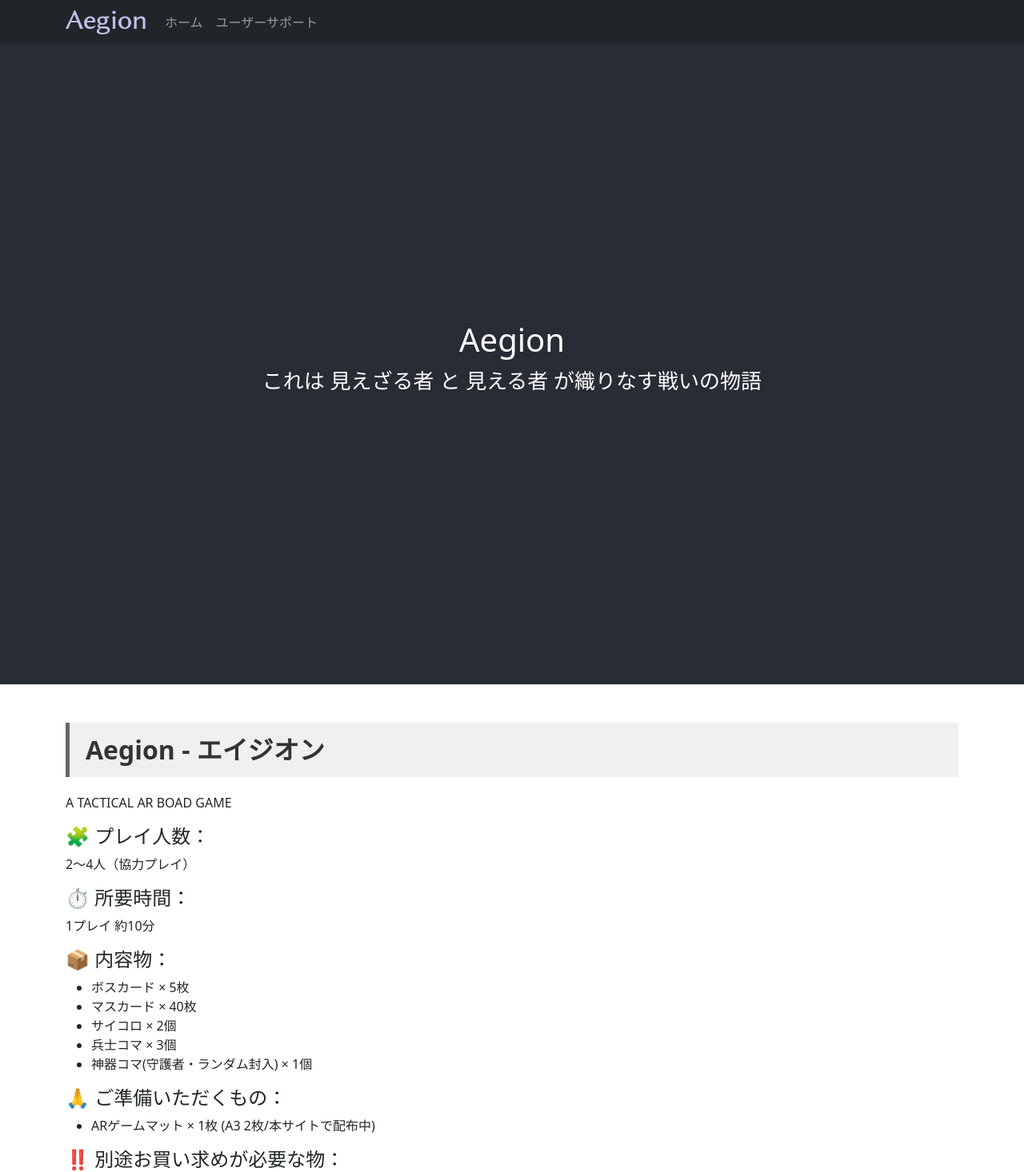
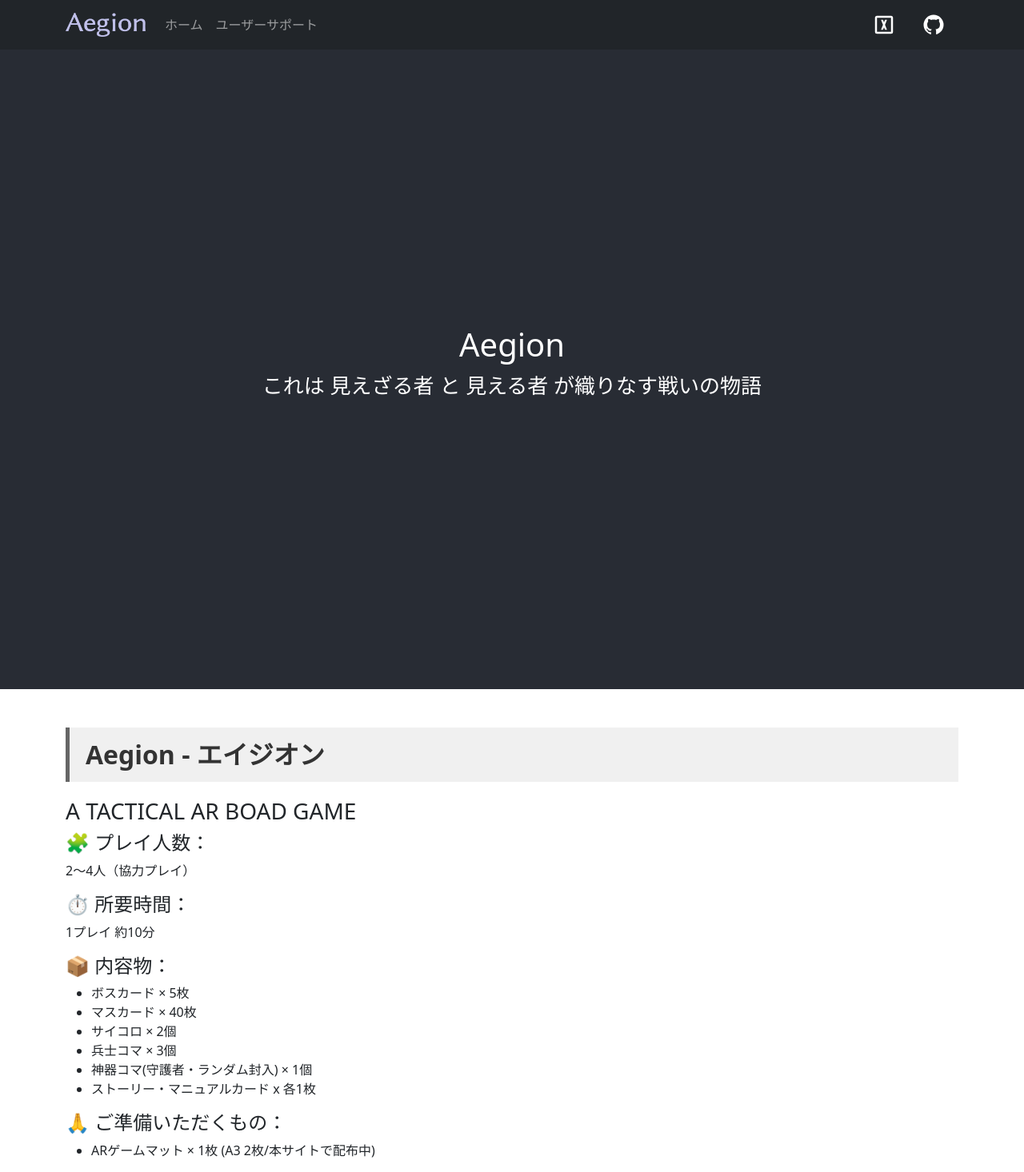
Before and after one commit to kamera25/aegion-web, a React (Create React App) app: page / in a window 1280 px wide. Shown: the top 1466 px of the page at 80% size. Built offline with nearby package versions, Linux system fonts and the light colour scheme.

Commit message:
サイトをさらに更新

```diff
--- a/src/App.tsx
+++ b/src/App.tsx
@@ -23,7 +23,7 @@ function About() {
     <Container className="my-5">
 <section>
   <h2><strong>Aegion - エイジオン</strong></h2>
-  <p>A TACTICAL AR BOAD GAME</p>
+  <h3>A TACTICAL AR BOAD GAME</h3>
 
   <h4>🧩 プレイ人数：</h4>
   <p>2〜4人（協力プレイ）</p>
@@ -38,6 +38,7 @@ function About() {
     <li>サイコロ × 2個</li>
     <li>兵士コマ × 3個</li>
     <li>神器コマ(守護者・ランダム封入) × 1個</li>
+    <li>ストーリー・マニュアルカード x 各1枚</li>
   </ul>
   <h4>🙏 ご準備いただくもの：</h4>
   <ul>
--- a/src/UserPage.tsx
+++ b/src/UserPage.tsx
@@ -58,7 +58,7 @@ function AppUpdateInfo() {
 function GameMat() {
   return (
     <Container className="my-5">
-      <h2>ゲームマット</h2>
+      <h2>ゲームマット & 遊び方シート</h2>
       <ModalImage
         src={`${process.env.PUBLIC_URL}/PlayMatA2_2.png`}
             width={350}
@@ -66,7 +66,7 @@ function GameMat() {
             className="d-inline-block align-top"
             alt="遊び方"
       />
-      <p>ゲームマットは以下のページからダウンロードできます。(外部サイトに飛びます)</p>
+      <p>以下のページから印刷用ファイルがダウンロードできます。(外部サイトに飛びます)</p>
       <button
           className="download-button"
           onClick={() => {
@@ -80,6 +80,8 @@ function GameMat() {
             />
             ダウンロードをする
       </button>
+      <br></br><br></br>
+      <p>なお <strong>ゲームマット</strong> は <strong>A2印刷用</strong> と コンビニでも印刷できる <strong>A3印刷用(2枚刷り)</strong> をご用意してます。</p>
     </Container>
   );
 }
--- a/src/footer.tsx
+++ b/src/footer.tsx
@@ -6,8 +6,8 @@ function Footer () {
   return (
         <Container>
           <footer className="footer1">
-            Copyleft 2025 Hiroshima Unity Study / You can use this resources by&nbsp;
-            <a href='https://creativecommons.org/licenses/by-nc-sa/4.0/deed.ja'>Attribution-NonCommercial-ShareAlike 4.0 Creative Commons license</a>.
+            Copyleft 2025 Hiroshima Unity Study / Our resources are available under the &nbsp;
+            <a href='https://creativecommons.org/licenses/by-nc-sa/4.0/deed.ja'>Attribution-NonCommercial-ShareAlike 4.0 Creative Commons license</a>, except for parts we did not create.
           </footer>
         </Container>
     );
--- a/src/header.tsx
+++ b/src/header.tsx
@@ -23,6 +23,29 @@ function Header () {
               <Nav.Link as={Link} to="/userpage">ユーザーサポート</Nav.Link>
             </Nav>
           </Navbar.Collapse>
+
+          <Nav className="ms-auto flex-row">
+            <Nav.Link as={Link} to="https://x.com/HiroshimaUnity" className="mx-2">
+              <img
+                src={`${process.env.PUBLIC_URL}/alpha-x-box-outline.svg`}
+                width="30"
+                height="30"
+                className="d-inline-block align-top"
+                alt="GitHub"
+              />
+            </Nav.Link>
+            <Nav.Link as={Link} to="https://github.com/kamera25" className="mx-2">
+              <img
+                src={`${process.env.PUBLIC_URL}/github.svg`}
+                width="30"
+                height="30"
+                className="d-inline-block align-top"
+                alt="GitHub"
+              />
+            </Nav.Link>
+          </Nav>
+
+
         </Container>
       </Navbar>
     );
```
Also changed, not shown: public/alpha-x-box-outline.svg (added), public/github.svg (added).
